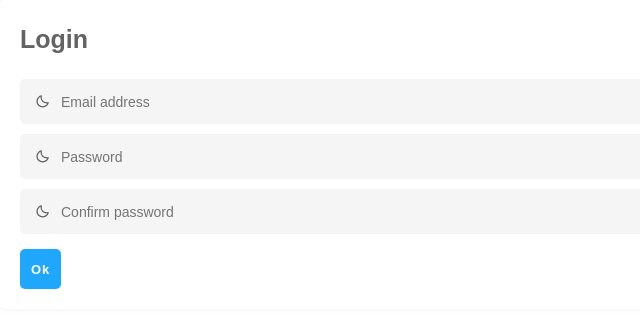
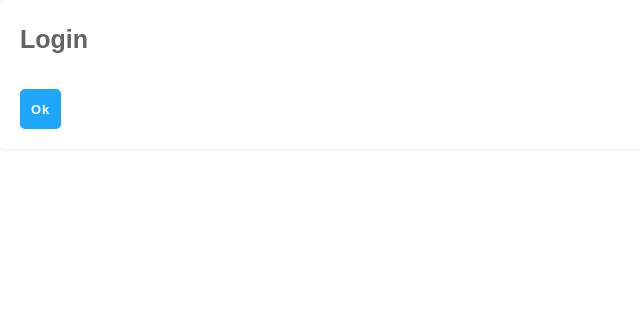
Before and after one commit to albalp/dinamita-reloaded-components, a React (Create React App) app: page / in a window 1280 px wide. Shown: the top 328 px of the page, without its empty margins (0-640 px from the left). Built offline with nearby package versions, Linux system fonts and the light colour scheme.

Commit message:
Removing html and styles unnecessary

```diff
--- a/src/App.js
+++ b/src/App.js
@@ -6,28 +6,8 @@ function App() {
   return (
 
     <Form>
-        <div className="input-container">
-                <div className="input-content">
-                    <input type="email" className="input-content-control" placeholder="Email address" autoComplete="off" />
-                    <BiMoon/>
-                </div>
-                <span className="input-content-legend">Invalid value</span>
-            </div>
-            <div className="input-container">
-                <div className="input-content">
-                    <input type="password" className="input-content-control" placeholder="Password" autoComplete="off" />
-                    <BiMoon/>
-                </div>
-                <span className="input-content-legend">Invalid value</span>
-            </div>
-            <div className="input-container">
-                <div className="input-content">
-                    <input type="password" className="input-content-control" placeholder="Confirm password" autoComplete="off" />
-                    <BiMoon/>
-                </div>
-                <span className="input-content-legend">Invalid value</span>
-            </div>
-      </Form>
+
+    </Form>
   );
 }
 
--- a/src/css/form.css
+++ b/src/css/form.css
@@ -39,72 +39,6 @@
     display: flex;
     flex-direction: column;
     gap: 5px;
-}
-
-/* Input
-------------------------------*/
-.input-container {
-    width: 100%;
-    display: flex;
-    flex-direction: column;
-    gap: 5px;
-}
-
-.input-content {
-    width: 100%;
-    height: 45px;
-    display: flex;
-    align-items: center;
-    position: relative;
-}
-
-.input-content-control {
-    width: 100%;
-    height: 100%;
-    border: 1px solid transparent;
-    border-radius: var(--radius);
-    padding: 10px 20px 10px 40px;
-    font-size: var(--fs-14);
-    color: var(--font-color);
-    background-color: var(--white-gray-color);
-    transition: var(--transition);
-}
-
-.input-content-control::placeholder {
-    font-size: var(--fs-14);
- }
-
-.input-content-control ~ svg {
-    position: absolute;
-    left: 15px;
-    transition: var(--transition);
-}
-
-.input-content-control:focus ~ svg {
-    color: var(--primary-color);
-    transform: translateY(-1px);
-}
-
-/* Input Legend
-------------------------------*/
-.input-content-legend {
-    width: 100%;
-    height: 0;
-    padding: 0 20px;
-    background-color: var(--danger-color);
-    color: var(--white-color);
-    border-radius: var(--radius);
-    display: flex;
-    align-items: center;
-    transition: var(--transition);
-    overflow: hidden;
-    font-size: var(--fs-13);
-}
-
-.input-content-legend.activated {
-    width: 100%;
-    height: 40px;
-    padding: 10px 20px;
 }
 
 /* Form Footer
```
